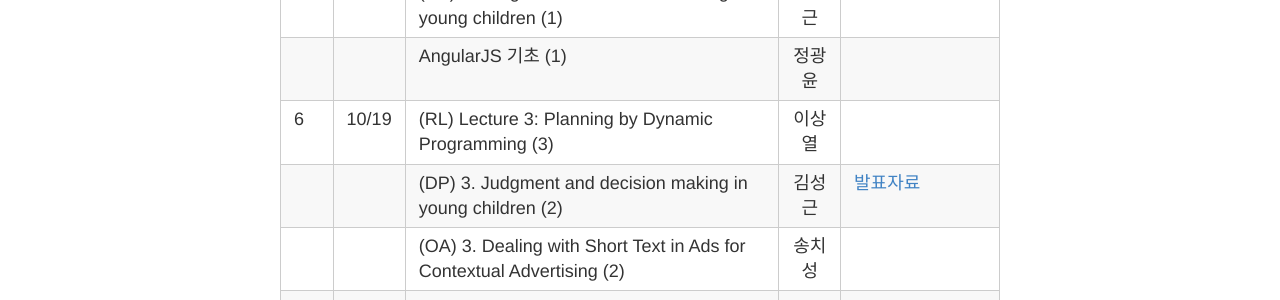
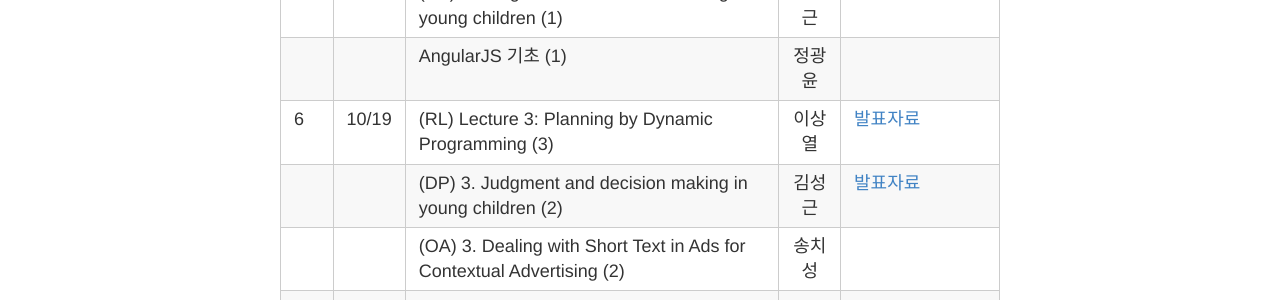
Before and after one commit to psygrammer/dprl, a Jekyll site: the page built from _posts/2015-12-31-SCHEDULE.md, in a window 1280 px wide and 900 px high, scrolled down 3823 px. Shown: the part 151-451 px from the top of the window. Built offline with Jekyll 4.4.1, drawn with Linux system fonts in a browser that asks for light colours; Markdown is read by kramdown in place of the engine named in the settings.

Commit message:
Update 2015-12-31-SCHEDULE.md

```diff
--- a/_posts/2015-12-31-SCHEDULE.md
+++ b/_posts/2015-12-31-SCHEDULE.md
@@ -83,7 +83,7 @@ title: 스터디 일정 & 커리큘럼 & 발표자료
 | 5  |10/5 |(RL) Lecture 3: Planning by Dynamic Programming (2) | 이상열 |  |
 |    |     |(DP) 3. Judgment and decision making in young children (1) | 김성근 |[발표자료](https://drive.google.com/file/d/0B_Ekt7icI0htVW9GMDhtQzV6Qzg/view)  |
 |    |     |AngularJS 기초 (1) | 정광윤  |  |
-| 6  |10/19|(RL) Lecture 3: Planning by Dynamic Programming (3) | 이상열 |  |
+| 6  |10/19|(RL) Lecture 3: Planning by Dynamic Programming (3) | 이상열 | [발표자료](http://nbviewer.ipython.org/github/psygrammer/dprl/blob/master/part1/RL/sp_dp/4.DynamicProgramming.ipynb) |
 |    |     |(DP) 3. Judgment and decision making in young children (2) | 김성근 |[발표자료](https://drive.google.com/file/d/0B_Ekt7icI0htS2l4UzNZUWFXeVU/view)  |
 |    |     |(OA) 3. Dealing with Short Text in Ads for Contextual Advertising (2) | 송치성 |  |
 |    |     |AngularJS 기초 (2) | 정광윤  |  |
```
